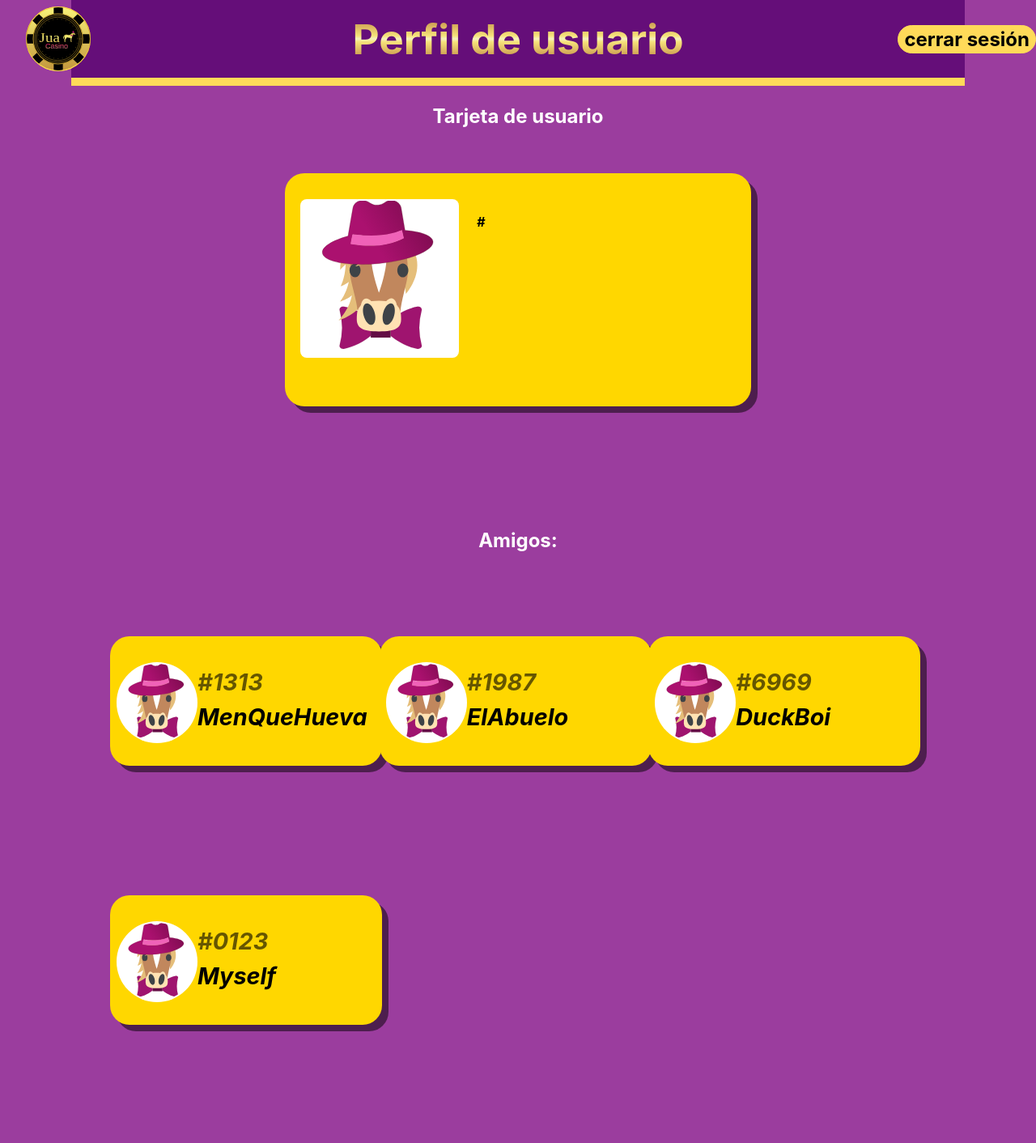
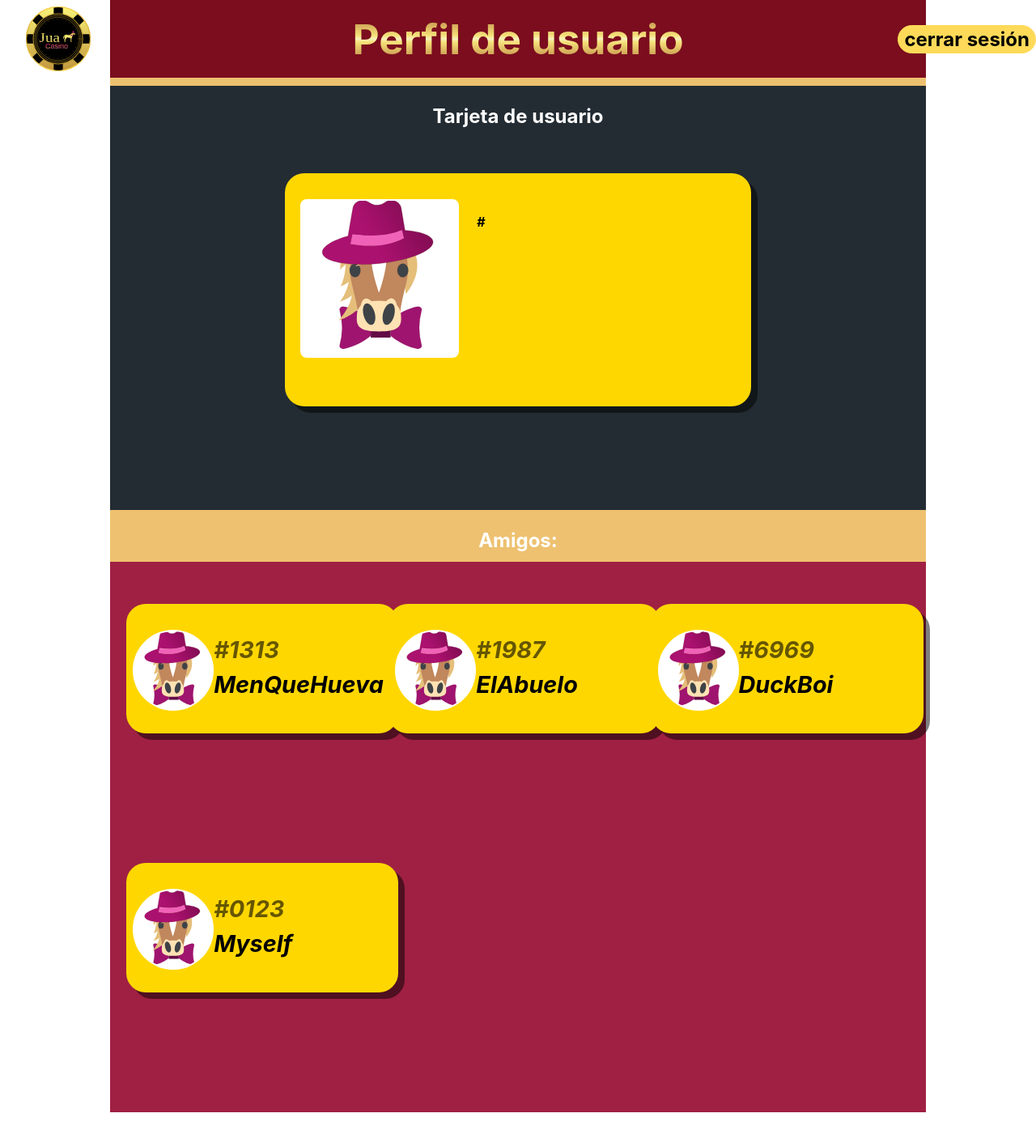
Before and after one commit to Myself2903/Juan-Casino, a React (Vite) app in the folder frontend/: page /profile in a window 1280 px wide. Shown: the top 1412 px of the page at 81% size. After the commit the page ends 1374 px from the top, so only its background shows below. Built offline with nearby package versions, Linux system fonts and the light colour scheme; no server answers; sample sign-in values are in the browser's storage.

Commit message:
Cambio al color y diseño de las paginas principales

```diff
--- a/frontend/src/Pages/ProfilePage.jsx
+++ b/frontend/src/Pages/ProfilePage.jsx
@@ -63,42 +63,9 @@ export default function Profile() {
           </div>
         </div>
 
-        {/*
-        <div className="personalData">
-          <h2>Información personal</h2>
-
-          <div className="personalInfo">
-            <p>Fichas:</p> <p>{data.coins}</p>
-            <p>Nombre:</p> <p>{data.name}</p>
-            <p>Apellido:</p> <p>{data.surname}</p>
-            <p>Correo:</p> <p>{data.email}</p>
-            <p>Fecha Nacimiento:</p> <p>{data.birth_date}</p>
-          </div>
-          <table>
-            <tr>
-              <td>Fichas:</td>
-              <td>{data.coins}</td>
-            </tr>
-            <tr>
-              <td>Nombre:</td>
-              <td>{data.name}</td>
-            </tr>
-            <tr>
-              <td>Apellido:</td>
-              <td>{data.surname}</td>
-            </tr>
-            <tr>
-              <td>Correo:</td>
-              <td>{data.email}</td>
-            </tr>
-            <tr>
-              <td>Fecha Nacimiento:</td>
-              <td>{data.birth_date}</td>
-            </tr>
-          </table>
+        <div className="friendsTittle">
+          <h2>Amigos:</h2>
         </div>
-        */}
-        <h2>Amigos:</h2>
         <div className="friends">
           {/* volver las tarjetas una función reutilizable*/}
           <div className="friendCard">
--- a/frontend/src/Pages/RegisterPage.jsx
+++ b/frontend/src/Pages/RegisterPage.jsx
@@ -6,6 +6,7 @@ import logo from '../assets/Juan_Logo.svg';
 import decoration from '../assets/SafeWithChips.svg';
 import leftchips from '../assets/greenPurpleChips.svg';
 import rightchips from '../assets/orangeBlueChips.svg';
+import Modal from '../components/Modal';
 
 export default function Register(){
     const navigate = useNavigate();
@@ -46,9 +47,9 @@ export default function Register(){
             </nav>
         </header>
 
-        <div className="backgroundimg">
+        <div className="background">
             <div className="registerPage">
-            <div>
+            <div className="sideImage">
                 <img src={decoration} alt="caja_fuerte" />
             </div>
 
--- a/frontend/src/styles/MainPage.css
+++ b/frontend/src/styles/MainPage.css
@@ -15,14 +15,14 @@
 }
 
 #nav_content{
-    background-color: #650e79;
+    background-color: #7b0d1e;
     /* position: fixed; */
     display: flex;
     justify-content: center;
     align-items: center;
     width: 100%;
     height: 6em;
-    border-bottom: solid 10px #ffda59;
+    border-bottom: solid 10px #EEC170;
   }
 
   #nav_content img{
@@ -57,7 +57,7 @@
     justify-content: center;
     align-items: center;
     flex-direction: column;
-    background-color: #562d79;
+    background-color: #232c33;
     background-image: url("../assets/background.png");
     height: 60em;
     width: 100%;
@@ -73,7 +73,7 @@
 }
 
 #games_preview{
-    background-color: #a2377f;
+    background-color: #9f2042;
     background-image: url("../assets/background.png");
     background-repeat: repeat;
     /* background-size: 100% 100%; */
--- a/frontend/src/styles/Modal.css
+++ b/frontend/src/styles/Modal.css
@@ -24,7 +24,7 @@
 
 .modal-content{
     width: 500px;
-    background-color: #a2377f;
+    background-color: #7b0d1e;
     color: white;
     background-image: url("../assets/background.png");
     border: solid 0.4em goldenrod;
--- a/frontend/src/styles/ProfilePage.css
+++ b/frontend/src/styles/ProfilePage.css
@@ -1,8 +1,4 @@
 
-body{
-    background-color: rgb(155, 61, 158);
-    margin: 0;
-}
 
 #nav_content2 h1{
     margin: 0;
@@ -11,6 +7,7 @@ body{
 .profilePage{
     display: flex;
     flex-direction: column;
+    background-color: #232c33;
 }
 
 .profilePage h2{
@@ -90,8 +87,16 @@ tr:nth-child(odd) {
 
 .friends{
     display: grid;
-    margin: 3em;
+    justify-content: space-between;
+    padding: 2%;
     grid-template-columns: 33% 33% 33%;
+    background-color: #9f2042;
+}
+
+.friendsTittle{
+    background-color: #eec170;
+    text-align: center;
+    height: 4em;
 }
 
 .friendCard{
--- a/frontend/src/styles/RegisterPage.css
+++ b/frontend/src/styles/RegisterPage.css
@@ -1,3 +1,10 @@
+
+.background{
+    background-color: #111111;
+    background-image: url("../assets/background.png");
+    width: 100%;
+    height: max-content;
+}
 
 .registerHeader{
     display: inline-flex;
@@ -18,15 +25,9 @@
 }
 
 .registerPage{
-    padding-top: 2em;
-    padding-left: 6em;
+    padding-top: 8em;
+    padding-left: 5%;
     display: flex;
-}
-
-.backgroundimg{
-    background-color: #111111;
-    background-image: url("../assets/background.png");
-    size: 120% 120%;
 }
 
 .field{
@@ -38,7 +39,7 @@
 .field input{
     height: 2em;
     width: 20em;
-    background-color: lavenderblush;
+    background-color: #f8e5ee;
     color: black;
     border-image: url(../assets/goldBorder.png) 30 stretch;
     border-radius: 8px;
@@ -57,20 +58,24 @@
 
 .chipsDecoration{
     display: flex;
-    justify-content: space-around;
-    height: 0.01em;
+    justify-content: space-between;
 }
 
 #leftC{
     position: relative;
-    left: -10em;
-    top: -11em;
     height: 11em;
 }
 
 #rightC{
     position: relative;
-    left: 10em;
-    top: -11em;
     height: 11em;
 }
+
+.registerItems{
+    width: 60%;
+    height: 30em;
+}
+
+.sideImage{
+    width: 40%;
+}
```
